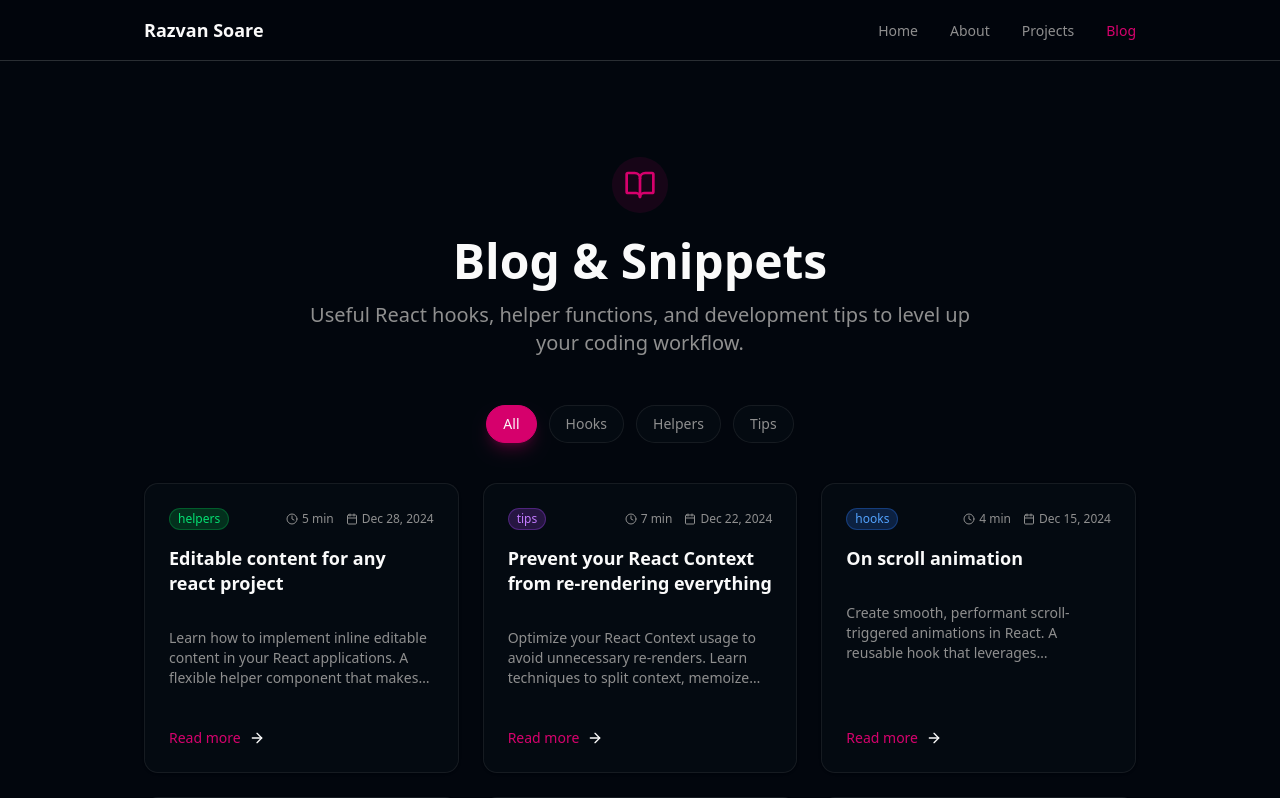
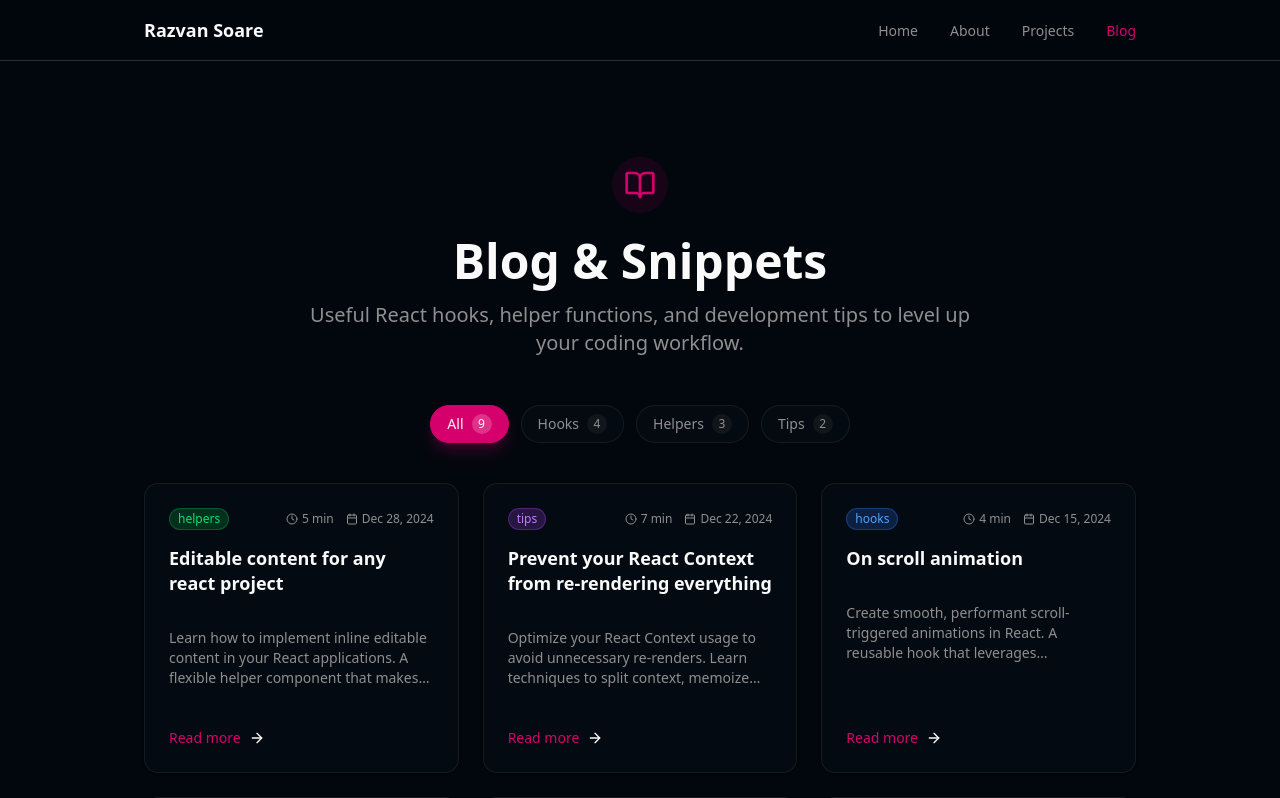
Before and after one commit to razvan-soare/razvan-blog, a Next.js app: page /blog in a window 1280 px wide. Shown: the top 798 px of the page. Built offline with nearby package versions, Linux system fonts and the light colour scheme.

Commit message:
[coding-agent] Implement Blog/Snippets Listing Page with Category Filtering

```diff
--- a/src/app/blog/page.tsx
+++ b/src/app/blog/page.tsx
@@ -55,22 +55,13 @@ const containerVariants = {
 };
 
 const itemVariants = {
-  hidden: { opacity: 0, y: 30, scale: 0.95 },
+  hidden: { opacity: 0, y: 20 },
   visible: {
     opacity: 1,
     y: 0,
-    scale: 1,
     transition: {
-      duration: 0.4,
-      ease: [0.25, 0.46, 0.45, 0.94],
-    },
-  },
-  exit: {
-    opacity: 0,
-    y: -20,
-    scale: 0.95,
-    transition: {
-      duration: 0.2,
+      duration: 0.5,
+      ease: 'easeOut' as const,
     },
   },
 };
@@ -90,11 +81,16 @@ const headerVariants = {
 export default function BlogPage() {
   const [activeCategory, setActiveCategory] = useState<FilterCategory>('all');
 
+  // Sort posts by publish date (newest first) and filter by category
   const filteredPosts = useMemo(() => {
+    const sorted = [...blogPosts].sort(
+      (a, b) => new Date(b.publishedAt).getTime() - new Date(a.publishedAt).getTime()
+    );
+
     if (activeCategory === 'all') {
-      return blogPosts;
+      return sorted;
     }
-    return blogPosts.filter((post) => post.category === activeCategory);
+    return sorted.filter((post) => post.category === activeCategory);
   }, [activeCategory]);
 
   const getCategoryCount = (category: FilterCategory): number => {
@@ -113,7 +109,7 @@ export default function BlogPage() {
         animate="visible"
       >
         {/* Page Header */}
-        <motion.section variants={itemVariants} className="mb-12 text-center">
+        <motion.section variants={headerVariants} initial="hidden" animate="visible" className="mb-12 text-center">
           <div className="inline-flex items-center justify-center rounded-full bg-primary/10 p-3 mb-6">
             <BookOpen className="h-8 w-8 text-primary" />
           </div>
@@ -126,23 +122,41 @@ export default function BlogPage() {
         </motion.section>
 
         {/* Category Filter */}
-        <motion.section variants={itemVariants} className="mb-10">
+        <motion.section variants={headerVariants} initial="hidden" animate="visible" className="mb-10">
           <div className="flex flex-wrap items-center justify-center gap-2 md:gap-3">
-            {categories.map((category) => (
-              <button
+            {categories.map((category) => {
+              const count = getCategoryCount(category.value);
+              const isActive = activeCategory === category.value;
+
+              return (
+                <motion.button
                   key={category.value}
                   onClick={() => setActiveCategory(category.value)}
+                  whileHover={{ scale: 1.05 }}
+                  whileTap={{ scale: 0.95 }}
                   className={cn(
                     'px-4 py-2 rounded-full text-sm font-medium transition-all duration-300',
                     'border focus:outline-none focus:ring-2 focus:ring-primary/50 focus:ring-offset-2 focus:ring-offset-background',
-                  activeCategory === category.value
-                    ? 'bg-primary text-primary-foreground border-primary shadow-lg shadow-primary/25'
-                    : 'bg-card/50 text-muted-foreground border-border/50 hover:border-primary/50 hover:text-foreground'
+                    'inline-flex items-center gap-2',
+                    isActive
+                      ? category.activeClass
+                      : cn('bg-card/50 text-muted-foreground border-border/50', category.hoverClass)
                   )}
                 >
                   {category.label}
-              </button>
-            ))}
+                  <span
+                    className={cn(
+                      'inline-flex items-center justify-center min-w-[1.25rem] h-5 px-1.5 rounded-full text-xs',
+                      isActive
+                        ? 'bg-white/20'
+                        : 'bg-muted/50'
+                    )}
+                  >
+                    {count}
+                  </span>
+                </motion.button>
+              );
+            })}
           </div>
         </motion.section>
 
```
Lines whose indentation alone changed are shown as unchanged.
